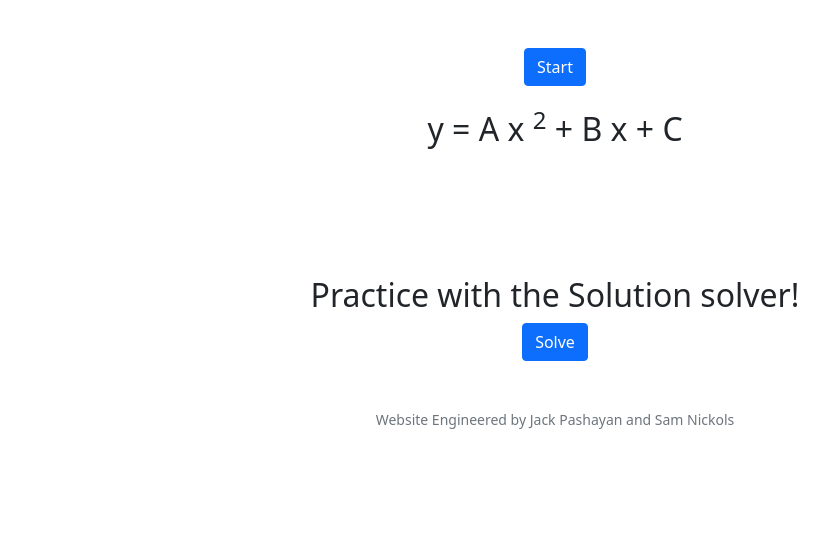
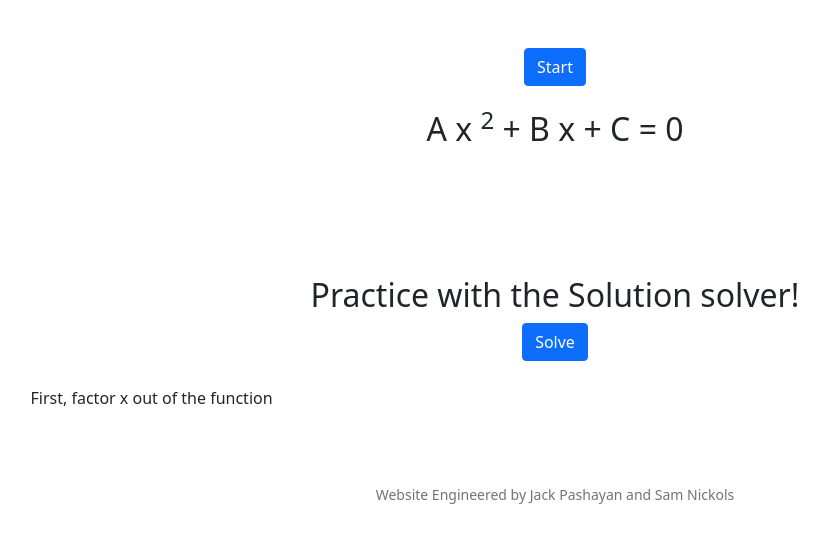
Before and after one commit to jackberrypassionfruit/CS50_Project, a Flask app: page /acMethod in a window 1280 px wide. Shown: the part 76-619 px from the top of the page, without its empty margins (85-913 px from the left). Run offline with Flask 2, Linux system fonts and the light colour scheme; a user stored in the database is signed in; some libraries are stand-ins or nearby versions.

Commit message:
a lot of progress on quadratics Hard

```diff
--- a/templates/activities/quadraticsHard.html
+++ b/templates/activities/quadraticsHard.html
@@ -8,52 +8,45 @@
 
 {% block javascript%}
     <script>
-        let coeffA;
-        let coeffB;
-        let coeffC;
+        let factCoeff = {};
+        let standCoeff = {};
+        let roots = [];
+
+        function newproblem() {
 
 
-        function newproblem() {
-            coeffA = Math.floor(Math.random() * 5) + 1;
-            document.getElementById("coeffA").innerHTML = coeffA;
+            const factCoeffsByLetter = ["A", "B", "C", "D"];
+            for (i of factCoeffsByLetter)
+            {
+                factCoeff[i] = Math.floor(Math.random() * 16) - 8;
+            }
 
-            let frac = Math.random();
-            if (frac < 0.2)
-            {
-                frac = (Math.floor(Math.random() * 8 ) + 1) / 8;
-            }
-            else
-            {
-                frac = 0;
-            }
-            // This is me creating a way for roots to be fractions, as small as 1/8
+            console.log("factCoeff is:");
+            console.log(factCoeff);
 
 
-            // const roots = [(Math.floor(Math.random() * 9) -4) + frac, (Math.floor(Math.random() * 9) -4) + frac];
-            const roots = [(Math.floor(Math.random() * 9) -4), (Math.floor(Math.random() * 9) -4)];
+            standCoeff["A"] = factCoeff["A"] * factCoeff["C"];
+            standCoeff["B"] = factCoeff["A"] * factCoeff["D"] + factCoeff["B"] * factCoeff["C"];
+            standCoeff["C"] = factCoeff["B"] * factCoeff["D"];
 
-            console.log(roots);
+            console.log("standCoeff is:");
+            console.log(standCoeff);
 
 
+            document.getElementById("standCoeffA").innerHTML = standCoeff["A"];
+            document.getElementById("standCoeffB").innerHTML = standCoeff["B"];
+            document.getElementById("standCoeffC").innerHTML = standCoeff["C"];
 
-            // This part is not working
-            // Assumes form (x - p)(x - q) but that is not the case, x will have coefficients
-            // How to create intercept form of EQ from just knowing roots?
-            const p = -1 * roots[0];
-            const q = -1 * roots[1];
-            // Wrong!
 
-            coeffB = p + (q * coeffA);
-            document.getElementById("coeffB").innerHTML = `(${coeffB})`;
-            coeffC = p * q;
-            document.getElementById("coeffC").innerHTML = `(${coeffC})`;
+            roots = [-1 * factCoeff["B"] / factCoeff["A"], -1 * factCoeff["D"] / factCoeff["C"]];
 
-            console.log(coeffA, coeffB, coeffC);
+            console.log("roots are:");
+            console.log(roots);
         }
 
 
         function solve() {
-            if (coeffC == 0)
+            if (standCoeff["C"] == 0)
             {
                 // Write something simple for if C is 0
                 // Should just
@@ -61,7 +54,7 @@
                 // Step2: and divide neg B by A
 
 
-                let xOut = `x(${coeffA}x + (${coeffB}))`;
+                let xOut = `x(${standCoeff["A"]}x + (${standCoeff["B"]}))`;
                 console.log(xOut);
 
                 let step1 = document.getElementsByClassName("cWasZero")[0].getElementsByClassName("step1")[0];
@@ -71,22 +64,30 @@
 
             }
 
-            // Step 1 - Create factors list for product of coefficients A and C
-            let factors_AC = [];
-            for (let x = 0; x <= Math.abs(coeffA * coeffC); x++)
+            // Step 1 - Create factors list for product of coefficients A
+            let factors_A = [];
+            for (let x = 0; x <= Math.abs(standCoeff["A"]); x++)
             {
-                if ((Math.abs(coeffA * coeffC) % x) == 0)
+                if ((Math.abs(standCoeff["A"]) % x) == 0)
                 {
-                    factors_AC.push(x);
+                    factors_A.push(x);
                 }
             }
 
-            console.log(factors_AC);
+            console.log("factors_A are:");
+            console.log(factors_A);
 
             // Add nodes to hidden divs for solution, to be displayed when button is pressed
             let step1 = document.getElementsByClassName("regular")[0].getElementsByClassName("step1")[0];
             let instruct1 = document.createElement("h4");
-            let list1 = document.createTextNode(factors_AC);
+            let list1 = document.createElement("ul");
+            for (i in factors_A)
+            {
+                let item = document.createElement("li");
+                let text = document.createTextNode(factors_A[i]);
+                item.appendChild(text);
+                list1.appendChild(item);
+            }
             let button1 = document.createElement("button");
             let buttonText1 = document.createTextNode("Next");
             button1.appendChild(buttonText1);
@@ -95,42 +96,19 @@
             step1.appendChild(list1);
             step1.appendChild(button1);
             step1.removeAttribute("hidden");
-            //
-            // TODO here!
-            // Make button that continues unhiding the steps to the solution
 
 
+            // Step 2 - Check which pairs of factors multiply to make A
+            let iter2 = Math.ceil(factors_A.length / 2);
 
-            // Step 2 - CHeck which pairs of factors multiply to make C
-            let op = 1;
-            let flip = 1;
-            if (coeffC < 0) // if C is negative, op makes you check factor pairs where one is negative
+            let factor_pairsA = [];
+            for (let i = 0; i < iter2; i++)
             {
-                op = -1;
-            }
-            else if (coeffB < 0) // if B is negative, and C was also positive, then makes all your final answers the flipped sign of what they would have been
-            {
-                flip = -1;
+                factor_pairsA.push([factors_A[i], factors_A[factors_A.length - i - 1]]);
             }
 
-            let iter;
-
-            if (op == -1)
-            {
-                iter = Math.ceil(factors_AC.length - 1);
-            }
-            else
-            {
-                iter = Math.ceil(factors_AC.length / 2);
-            }
-
-            let factor_pairs = [];
-            for (let i = 0; i < iter; i++)
-            {
-                factor_pairs.push([op * factors_AC[i], factors_AC[factors_AC.length - i - 1]]);
-            }
-
-            console.log(factor_pairs[0], factor_pairs[1], factor_pairs[2]);
+            console.log("factor_pairs are:");
+            console.log(factor_pairsA[0], factor_pairsA[1], factor_pairsA[2]);
 
 
             let step2 = document.getElementsByClassName("step2")[0];
@@ -139,12 +117,12 @@
             // Creating an unordeered list to show the pairs
 
             let list2 = document.createElement("ul");
-            for (i in factor_pairs)
+            for (i in factor_pairsA)
             {
-                let item = document.createElement("li");
-                let text = document.createTextNode(factor_pairs[i]);
-                item.appendChild(text);
-                list2.appendChild(item);
+                let item2 = document.createElement("li");
+                let text2 = document.createTextNode(factor_pairsA[i]);
+                item2.appendChild(text2);
+                list2.appendChild(item2);
             }
 
             let button2 = document.createElement("button");
@@ -156,34 +134,113 @@
             step2.appendChild(button2);
 
 
-            // Step 3 - Test which pairs add to B, if any
-            let roots = []
-            for (let i = 0; i < factor_pairs.length; i++)
+
+
+
+            // Step 3 - Create factors list for product of coefficients C
+            let factors_C = [];
+            for (let x = 0; x <= Math.abs(standCoeff["C"]); x++)
             {
-                let pair0 = factor_pairs[i][0];
-                let pair1 = factor_pairs[i][1];
-                // console.log(flip * pair0);
-                if (flip * pair0 + (flip  * pair1) == coeffB)
+                if ((Math.abs(standCoeff["C"]) % x) == 0)
                 {
-                    roots.push(flip * pair0);
-                    roots.push(flip  * pair1);
-                    break;
-                }
-                else if (flip * pair1 + (flip  * pair0) == coeffB)
-                {
-                    roots.push(flip * pair1);
-                    roots.push(flip  * pair0);
-                    break;
+                    factors_C.push(x);
                 }
             }
 
-            console.log(roots[0], roots[1]);
+            console.log("factors_C are:");
+            console.log(factors_C);
 
-            let step3 = document.getElementsByClassName("step3")[0];
+            // Add nodes to hidden divs for solution, to be displayed when button is pressed
+            let step3 = document.getElementsByClassName("regular")[0].getElementsByClassName("step3")[0];
             let instruct3 = document.createElement("h4");
-            let list3 = document.createTextNode(roots);
-            step3.appendChild(instruct3);
+            let list3 = document.createElement("ul");
+            for (i in factors_C)
+            {
+                let item = document.createElement("li");
+                let text = document.createTextNode(factors_C[i]);
+                item.appendChild(text);
+                list3.appendChild(item);
+            }
+            let button3 = document.createElement("button");
+            let buttonText3 = document.createTextNode("Next");
+            button3.appendChild(buttonText3);
+            button3.setAttribute("class", "btn btn-secondary");
+            step3.appendChild(instruct1);
             step3.appendChild(list3);
+            step3.appendChild(button3);
+
+
+            // Step 4 - Check which pairs of factors multiply to make C
+            let op = 1;
+            let flip = 1;
+            if (standCoeff["C"] < 0) // if C is negative, op makes you check factor pairs where one is negative
+            {
+                op = -1;
+            }
+            else if (standCoeff["B"] < 0) // if B is negative, and C was also positive, then makes all your final answers the flipped sign of what they would have been
+            {
+                flip = -1;
+            }
+
+            let iter4;
+
+            if (op == -1)
+            {
+                iter4 = Math.ceil(factors_C.length - 1);
+            }
+            else
+            {
+                iter4 = Math.ceil(factors_C.length / 2);
+            }
+
+            let factor_pairsC = [];
+            for (let i = 0; i < iter4; i++)
+            {
+                factor_pairsC.push([op * factors_C[i], factors_C[factors_C.length - i - 1]]);
+            }
+
+            console.log("factor_pairsC are:");
+            console.log(factor_pairsC[0], factor_pairsC[1], factor_pairsC[2]);
+
+
+            let step4 = document.getElementsByClassName("step4")[0];
+            let instruct4 = document.createElement("h4");
+
+            // Creating an unordeered list to show the pairs
+
+            let list4 = document.createElement("ul");
+            for (i in factor_pairsC)
+            {
+                let item4 = document.createElement("li");
+                let text4 = document.createTextNode(factor_pairsC[i]);
+                item4.appendChild(text4);
+                list4.appendChild(item4);
+            }
+
+            let button4 = document.createElement("button");
+            let buttonText4 = document.createTextNode("Next");
+            button4.appendChild(buttonText4);
+            button4.setAttribute("class", "btn btn-secondary");
+            step4.appendChild(instruct4);
+            step4.appendChild(list4);
+            step4.appendChild(button4);
+
+
+            // Step 5 - Test which pairs add to B, if any
+
+            // Display the correct factor pairs of A and C
+            // and
+            // Display the factored form of the EQ
+            // But first
+            // Go back and make sure the factored Coeffs and Standard coeffs have a positive coeff early on
+
+            let step5 = document.getElementsByClassName("step5")[0];
+            let instruct5 = document.createElement("h4");
+            let list5 = document.createTextNode(roots);
+            step5.appendChild(instruct3);
+            step5.appendChild(list5);
+
+
 
             button1.addEventListener("click", function()
             {
@@ -194,6 +251,19 @@
             {
                 document.getElementsByClassName("step3")[0].removeAttribute("hidden");
             });
+
+            button3.addEventListener("click", function()
+            {
+                document.getElementsByClassName("step4")[0].removeAttribute("hidden");
+            });
+
+            button4.addEventListener("click", function()
+            {
+                document.getElementsByClassName("step5")[0].removeAttribute("hidden");
+            });
+
+
+
         }
 
     </script>
@@ -211,7 +281,7 @@
     <div>
         <span id="equation">
             <h2>
-                y = <span id="coeffA"> A</span> x <sup>2</sup> + <span id="coeffB"> B </span> x + <span id="coeffC"> C </span>
+                <span id="standCoeffA"> A</span> x <sup>2</sup> + <span id="standCoeffB"> B </span> x + <span id="standCoeffC"> C </span> = 0
 
             </h2>
         </span>
@@ -231,25 +301,37 @@
     <div class="regular">
         <div class="step1" hidden>
             <div>
-                First, make a list of the factors of the coefficient A times coefficient C:
+                1) First, make a list of the factors of the coefficient A:
             </div>
         </div>
 
         <div class="step2" hidden>
             <div>
-                Then, find all the pairs of factors that multiply to A * C:
+                2) Then, find all the pairs of factors that multiply to A:
             </div>
         </div>
 
         <div class="step3" hidden>
             <div>
-                Finally, find which pairs of factors add up to B:
+                3) Now, make a list of the factors of the coefficient C:
+            </div>
+        </div>
+
+        <div class="step4" hidden>
+            <div>
+                4) Then, find all the pairs of factors that multiply to C:
+            </div>
+        </div>
+
+        <div class="step5" hidden>
+            <div>
+                5) Finally, find which pairs of factors for A and C create a factored form of the equation with the correct B coefficient:
             </div>
         </div>
     </div>
 
     <div class="cWasZero">
-        <div class="step1" hidden>
+        <div class="step1">
             <div>
                 First, factor x out of the function
             </div>
```
Also changed, not shown: 1 other file.
